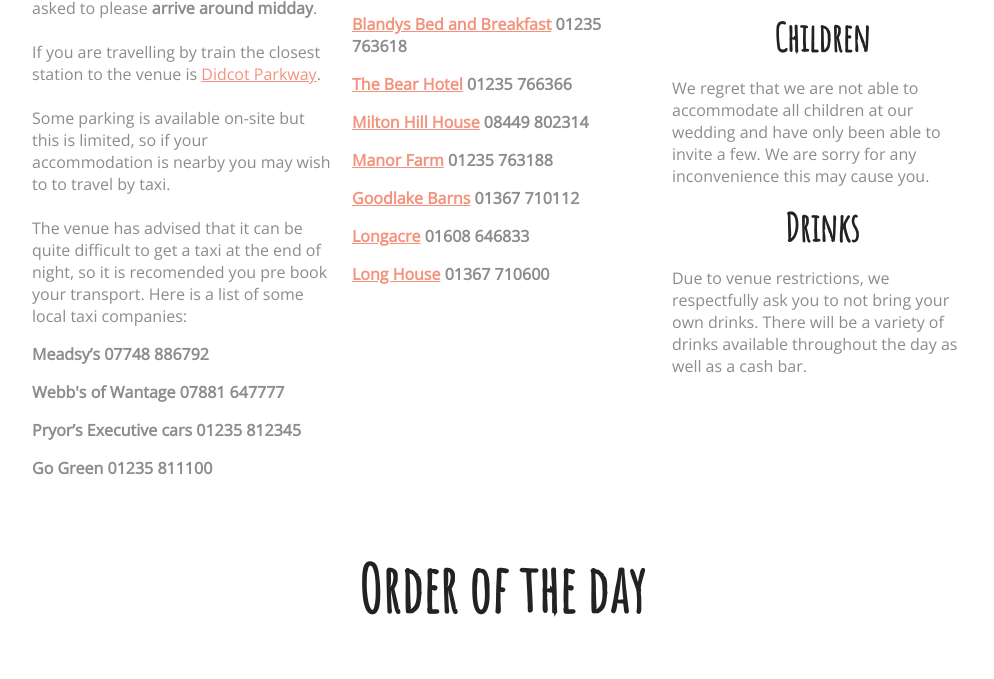
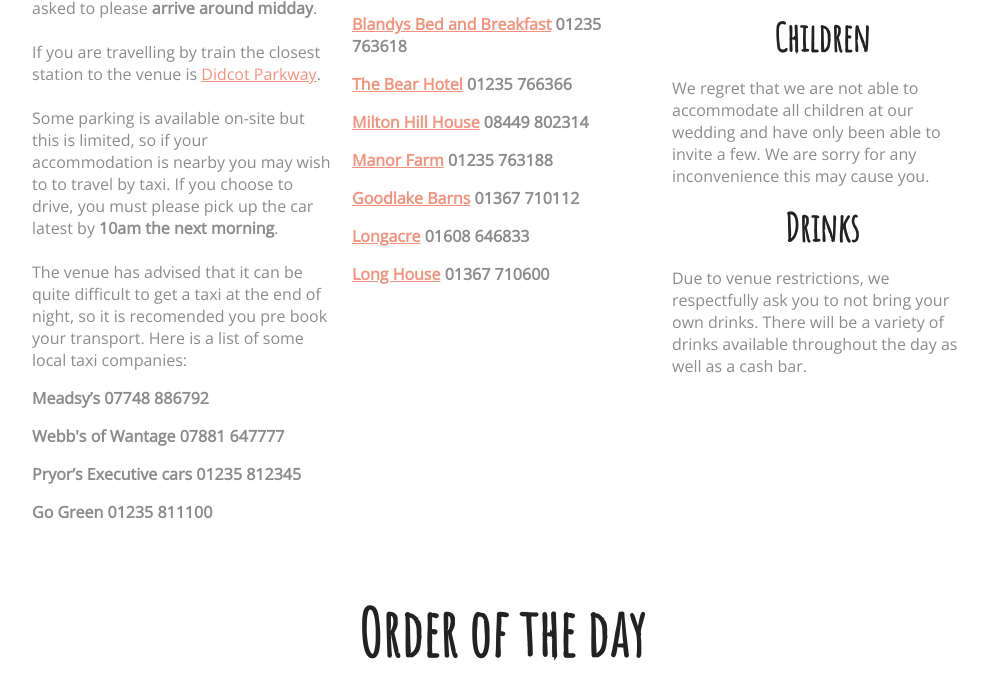
Before and after one commit to worzy/halehandgareth, a website: page index.html in a window 1280 px wide. Shown: the part 1955-2634 px from the top of the page, without its empty margins (138-1132 px from the left). Drawn offline with nearby package versions, Linux system fonts and the light colour scheme.

Commit message:
Add car pickup times

```diff
--- a/index.html
+++ b/index.html
@@ -71,7 +71,7 @@
 					<br><br>
 					If you are travelling by train the closest station to the venue is <a target="_blank" href="https://goo.gl/maps/HNgATQ8bbqT2">Didcot Parkway</a>.
 					<br><br>
-					Some parking is available on-site but this is limited, so if your accommodation is nearby you may wish to to travel by taxi.
+					Some parking is available on-site but this is limited, so if your accommodation is nearby you may wish to to travel by taxi.  If you choose to drive, you must please pick up the car latest by <b>10am the next morning</b>.
 					<br><br>
 					The venue has advised that it can be quite difficult to get a taxi at the end of night, so it is recomended you pre book your transport.  Here is a list of some local taxi companies:
 					<p><b>Meadsy’s 07748 886792</b></p>
```
